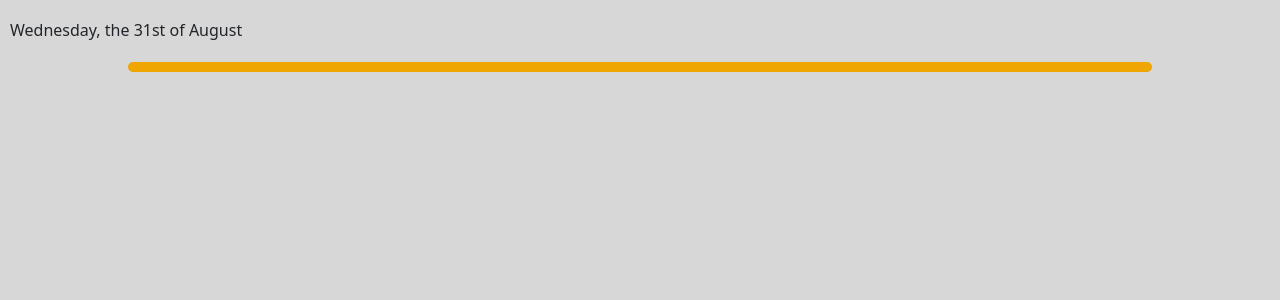
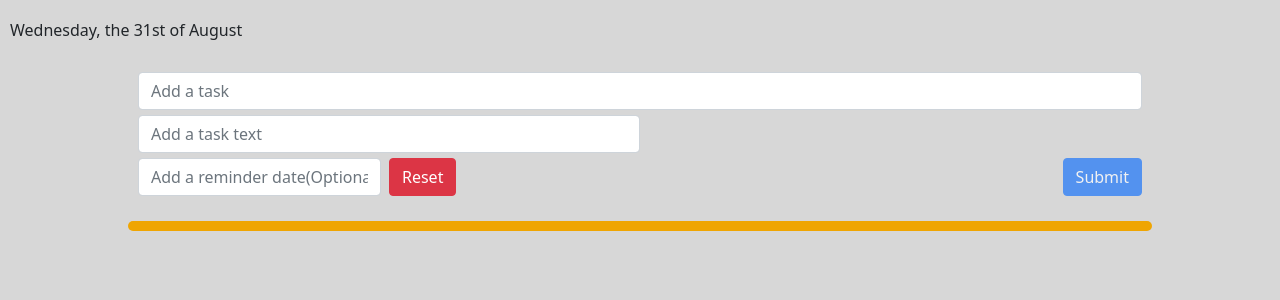
Before and after one commit to GhostMEn20034/To_Do_App, a Django app: template to_do_list/to_do/templates/to_do/todo.html in a window 1280 px wide. Shown: the part 56-356 px from the top of the page. Run offline with Django 4.2, Linux system fonts and the light colour scheme; the template is opened without the code that fills it, so the values that code supplies are empty; parts of the project's set-up code (start-up, migrations or seed data) failed here and were passed over; some libraries are stand-ins or nearby versions.

Commit message:
Add opportunity of creating tasks

```diff
--- a/to_do_list/to_do/static/to_do/Css_files/category.css
+++ b/to_do_list/to_do/static/to_do/Css_files/category.css
@@ -66,7 +66,7 @@
     opacity: 0;
     transform: translate(-50%,-50% ) scale(1.25);
     width: 380px;
-    background: #3d6bab;
+    background: #0d6efd;
     box-shadow: 2px 2px 5px 5px rgba(0, 0, 0, 0.15);
     border-radius: 10px;
     transition: top 0ms ease-in-out 200ms,
--- a/to_do_list/to_do/static/to_do/Css_files/todo.css
+++ b/to_do_list/to_do/static/to_do/Css_files/todo.css
@@ -5,6 +5,21 @@
 /*.TasksToolBar-subline {*/
 
 /*}*/
+.TaskCreator {
+    width: 80%;
+    margin: 10px auto;
+    padding: 10px;
+}
+
+.dateCreator {
+    width: 50%;
+    display: inline-flex;
+}
+
+.reset-btn {
+    margin-left: 1.5%;
+    margin-right: 10px;
+}
 
 .block-content {
     width: 80%;
@@ -21,3 +36,24 @@ li.list-group-item {
 .DateTime {
     margin-left: 2.5%;
 }
+
+.addTask {
+    margin-bottom: 5px;
+}
+
+.inline-date-input-and-button {
+    display: inline-flex;
+    width: 100%;
+}
+.submit-task {
+    width: fit-content;
+    margin-left: auto;
+}
+
+.textCreator {
+    width: 50%;
+}
+
+.add-date-task {
+    width: 48.5% !important;
+}
--- /dev/null
+++ b/to_do_list/to_do/static/to_do/JS_files/button_disabler.js
@@ -0,0 +1,10 @@
+const submitButton = document.getElementById("submit-form");
+const input = document.getElementById("task-title");
+
+input.addEventListener("keyup", (e) => {
+    const value = e.currentTarget.value;
+    submitButton.disabled = false
+    if (value === "") {
+        submitButton.disabled = true;
+    }
+});
--- a/to_do_list/to_do/templates/to_do/base.html
+++ b/to_do_list/to_do/templates/to_do/base.html
@@ -3,9 +3,11 @@
 <head>
     <meta charset="UTF-8">
     <title>To Do</title>
-    {% block extra_head %}{% endblock %}
+
     {% load static %}
     <link rel="stylesheet" type="text/css" href="{% static 'to_do/Css_files/base-style.css' %}">
+    {% block extra_head %}
+    {% endblock %}
     <link href="https://cdn.jsdelivr.net/npm/bootstrap@5.0.2/dist/css/bootstrap.min.css" rel="stylesheet" integrity="sha384-EVSTQN3/azprG1Anm3QDgpJLIm9Nao0Yz1ztcQTwFspd3yD65VohhpuuCOmLASjC" crossorigin="anonymous">
 </head>
 <body>
--- a/to_do_list/to_do/templates/to_do/category.html
+++ b/to_do_list/to_do/templates/to_do/category.html
@@ -41,5 +41,5 @@
     </div>
 </div>
 {% load static %}
-<script type="text/javascript" src="{% static 'to_do/pop_up_window.js' %}"></script>
+<script type="text/javascript" src="{% static 'to_do/JS_files/pop_up_window.js' %}"></script>
 {% endblock %}
--- a/to_do_list/to_do/templates/to_do/todo.html
+++ b/to_do_list/to_do/templates/to_do/todo.html
@@ -2,6 +2,7 @@
 {% load static %}
 {% block extra_head %}
     <link rel="stylesheet" type="text/css" href="{% static 'to_do/Css_files/todo.css' %}">
+    <link rel="stylesheet" href="https://cdnjs.cloudflare.com/ajax/libs/jquery-datetimepicker/2.5.20/jquery.datetimepicker.min.css" integrity="sha512-f0tzWhCwVFS3WeYaofoLWkTP62ObhewQ1EZn65oSYDZUg1+CyywGKkWzm8BxaJj5HGKI72PnMH9jYyIFz+GH7g==" crossorigin="anonymous" referrerpolicy="no-referrer" />
 {% endblock %}
 {% block content %}
     <div class="TasksToolBar">
@@ -12,7 +13,30 @@
             </div>
         </div>
     </div>
+    <div class="TaskCreator">
+        <form method="post" action="">
+        {% csrf_token %}
+        <div class="addTask titleCreator">
+            <input class="form-control" placeholder="Add a task" maxlength="255" type="text" id="task-title" name="task_title">
+        </div>
 
+        <div class="addTask textCreator">
+            <textarea class="form-control input-text" maxlength="255" rows="1" style="resize: none" placeholder="Add a task text" onkeyup="do_resize(this)" name="task_text"></textarea>
+        </div>
+
+        <div class="inline-date-input-and-button">
+
+          <div class="addTask dateCreator">
+            <input class="form-control add-date-task" type="text" placeholder="Add a reminder date(Optional)" id="datepicker" name="reminder_date">
+            <button onclick="document.getElementById('datepicker').value = '' " class="btn btn-danger reset-btn" id="reset">Reset</button>
+          </div>
+
+          <div class="addTask submit-task">
+            <button disabled type="submit" class="btn btn-primary" id="submit-form">Submit</button>
+          </div>
+        </div>
+        </form>
+    </div>
     <div class="block-content">
         {% if todos %}
             <ul class="list-group">
@@ -28,5 +52,40 @@
             <h2>{{ does_not_exist_msg }}</h2>
         {% endif %}
     </div>
+    <script src="https://code.jquery.com/jquery-3.6.1.min.js" integrity="sha256-o88AwQnZB+VDvE9tvIXrMQaPlFFSUTR+nldQm1LuPXQ=" crossorigin="anonymous"></script>
+    <script src="https://cdnjs.cloudflare.com/ajax/libs/popper.js/2.9.2/umd/popper.min.js" integrity="sha512-2rNj2KJ+D8s1ceNasTIex6z4HWyOnEYLVC3FigGOmyQCZc2eBXKgOxQmo3oKLHyfcj53uz4QMsRCWNbLd32Q1g==" crossorigin="anonymous" referrerpolicy="no-referrer"></script>
+    <script src="https://stackpath.bootstrapcdn.com/bootstrap/4.5.0/js/bootstrap.min.js" integrity="sha384-OgVRvuATP1z7JjHLkuOU7Xw704+h835Lr+6QL9UvYjZE3Ipu6Tp75j7Bh/kR0JKI" crossorigin="anonymous"></script>
+    <script src="https://cdnjs.cloudflare.com/ajax/libs/jquery-datetimepicker/2.5.20/jquery.datetimepicker.full.min.js" integrity="sha512-AIOTidJAcHBH2G/oZv9viEGXRqDNmfdPVPYOYKGy3fti0xIplnlgMHUGfuNRzC6FkzIo0iIxgFnr9RikFxK+sw==" crossorigin="anonymous" referrerpolicy="no-referrer"></script>
+    <script>
+        $('#datepicker').datetimepicker({
+            showSecond: true,
+            timepicker: true,
+            datepicker: true,
+            format: 'Y-m-d H:i',
+            value: "",
+            weeks: true,
+            step: 1,
+            minDate: 0,
+            yearStart: new Date().getFullYear(),
+        })
+    </script>
+    <script>
+    function do_resize(textbox) {
 
+    var maxrows=5;
+    var txt=textbox.value;
+    var cols=textbox.cols;
+
+    var arraytxt=txt.split('\n');
+    var rows=arraytxt.length;
+
+    for (i=0;i<arraytxt.length;i++)
+        rows+=parseInt(arraytxt[i].length/cols);
+
+    if (rows>maxrows) textbox.rows=maxrows;
+    else textbox.rows=rows;
+     }
+    </script>
+    {% load static %}
+    <script type="text/javascript" src="{% static 'to_do/JS_files/button_disabler.js' %}"></script>
 {% endblock %}
```
Also changed, not shown: to_do_list/to_do/forms.py (added, +9 -0 lines), to_do_list/to_do/views.py (+13 -0 lines), to_do_list/to_do/static/to_do/JS_files/pop_up_window.js (renamed from to_do_list/to_do/static/to_do/pop_up_window.js).
